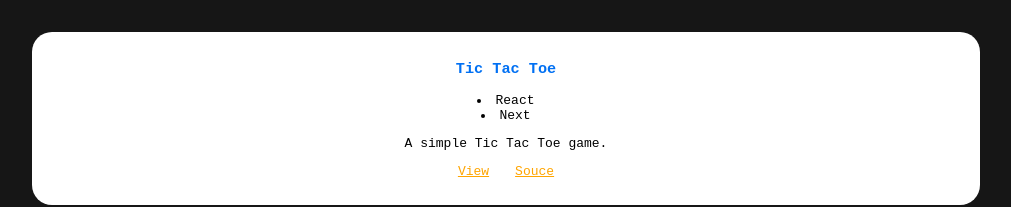
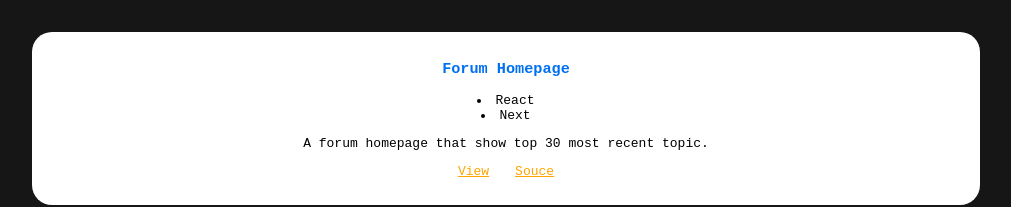
Before and after one commit to hadinhtu97/hadinhtu97, a Next.js app: page /projects in a window 1280 px wide. Shown: the part 254-461 px from the top of the page, without its empty margins (134-1145 px from the left). Built offline with nearby package versions, Linux system fonts and the light colour scheme.

Commit message:
Add forum-homepage project

```diff
--- a/data/fullstack.js
+++ b/data/fullstack.js
@@ -1,6 +1,13 @@
 export default {
     type: 'Full Stack',
     list: [
+        {
+            name: 'Forum Homepage',
+            description: 'A forum homepage that show top 30 most recent topic.',
+            techs: ['React', 'Next'],
+            viewLink: 'https://forum-homepage.hadinhtu97.repl.co/',
+            souceLink: 'https://github.com/hadinhtu97/forum-homepage'
+        },
         {
             name: 'Tic Tac Toe',
             description: 'A simple Tic Tac Toe game.',
```
